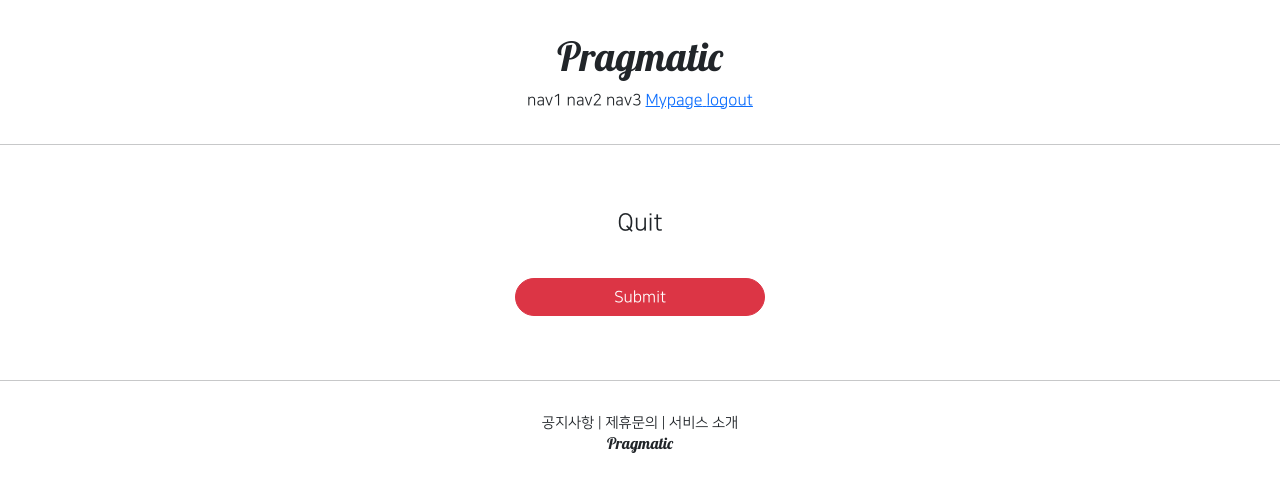
After one commit to HeheHeewon/pragmatic, a Django app: page /account/delete/1 in a window 1280 px wide. The commit adds this page. Shown: the top 492 px of the page. Run offline with Django 4.2, Linux system fonts and the light colour scheme; tables that the repository leaves empty hold one stand-in row (values such as "Sample post"); some libraries are stand-ins or nearby versions.

Commit message:
django course 26 commit

```diff
--- /dev/null
+++ b/accountapp/templates/accountapp/delete.html
@@ -0,0 +1,17 @@
+{% extends 'base.html' %}
+{% load bootstrap4 %}
+
+{% block content %}
+
+ <div style="text-align: center; center; max-width: 500px; margin: 4rem auto">
+     <div class="mb-4">
+         <h4>Quit</h4>
+     </div>
+   <form action="{% url 'accountapp:delete' pk=user.pk %}" method="post">
+       {% csrf_token %}
+       {% bootstrap_form form %}
+       <input type="submit" class="btn btn-danger rounded-pill col-6 mt-3">
+   </form>
+ </div>
+
+{% endblock %}
--- a/accountapp/templates/accountapp/detail.html
+++ b/accountapp/templates/accountapp/detail.html
@@ -18,6 +18,11 @@
           Change Info
         </p>
       </a>
+      <a href="{% url 'accountapp:delete' pk=user.pk %}">
+        <p>
+          Quit
+        </p>
+      </a>
       {% endif %}
 
     </div>
--- a/accountapp/urls.py
+++ b/accountapp/urls.py
@@ -1,7 +1,7 @@
 from django.contrib.auth.views import LoginView, LogoutView
 from django.urls import path
 
-from accountapp.views import hello_world, AccountCreateView, AccountDetailView, AccountUpdateView
+from accountapp.views import hello_world, AccountCreateView, AccountDetailView, AccountUpdateView, AccountDeleteView
 
 app_name = "accountapp"
 
@@ -14,4 +14,5 @@ urlpatterns = [
     path('create/', AccountCreateView.as_view(),name='create'),
     path('detail/<int:pk>', AccountDetailView.as_view(),name='detail'),
     path('update/<int:pk>', AccountUpdateView.as_view(),name='update'),
+    path('delete/<int:pk>', AccountDeleteView.as_view(),name='delete'),
 ]
--- a/accountapp/views.py
+++ b/accountapp/views.py
@@ -3,7 +3,7 @@ from django.contrib.auth.models import User
 from django.http import HttpResponse, HttpResponseRedirect
 from django.shortcuts import render
 from django.urls import reverse, reverse_lazy
-from django.views.generic import CreateView, DetailView, UpdateView
+from django.views.generic import CreateView, DetailView, UpdateView, DeleteView
 
 from accountapp.forms import AccountUpdateForm
 from accountapp.models import HelloWorld
@@ -42,3 +42,8 @@ class AccountUpdateView(UpdateView):
     form_class = AccountUpdateForm
     success_url = reverse_lazy('accountapp:hello_world')
     template_name = 'accountapp/update.html'
+
+class AccountDeleteView(DeleteView):
+    model = User
+    success_url = reverse_lazy('accountapp:login')
+    template_name = 'accountapp/delete.html'
--- a/templates/header.html
+++ b/templates/header.html
@@ -10,6 +10,9 @@
         <a href="{% url 'accountapp:login' %}?next={{ request.path }}">
             <span>login</span>
         </a>
+        <a href="{% url 'accountapp:create' %}">
+            <span>SignUp</span>
+        </a>
         {% else %}
         <a href="{% url 'accountapp:detail' pk=user.pk %}">
             <span>Mypage</span>
```
Also changed, not shown: db.sqlite3.
